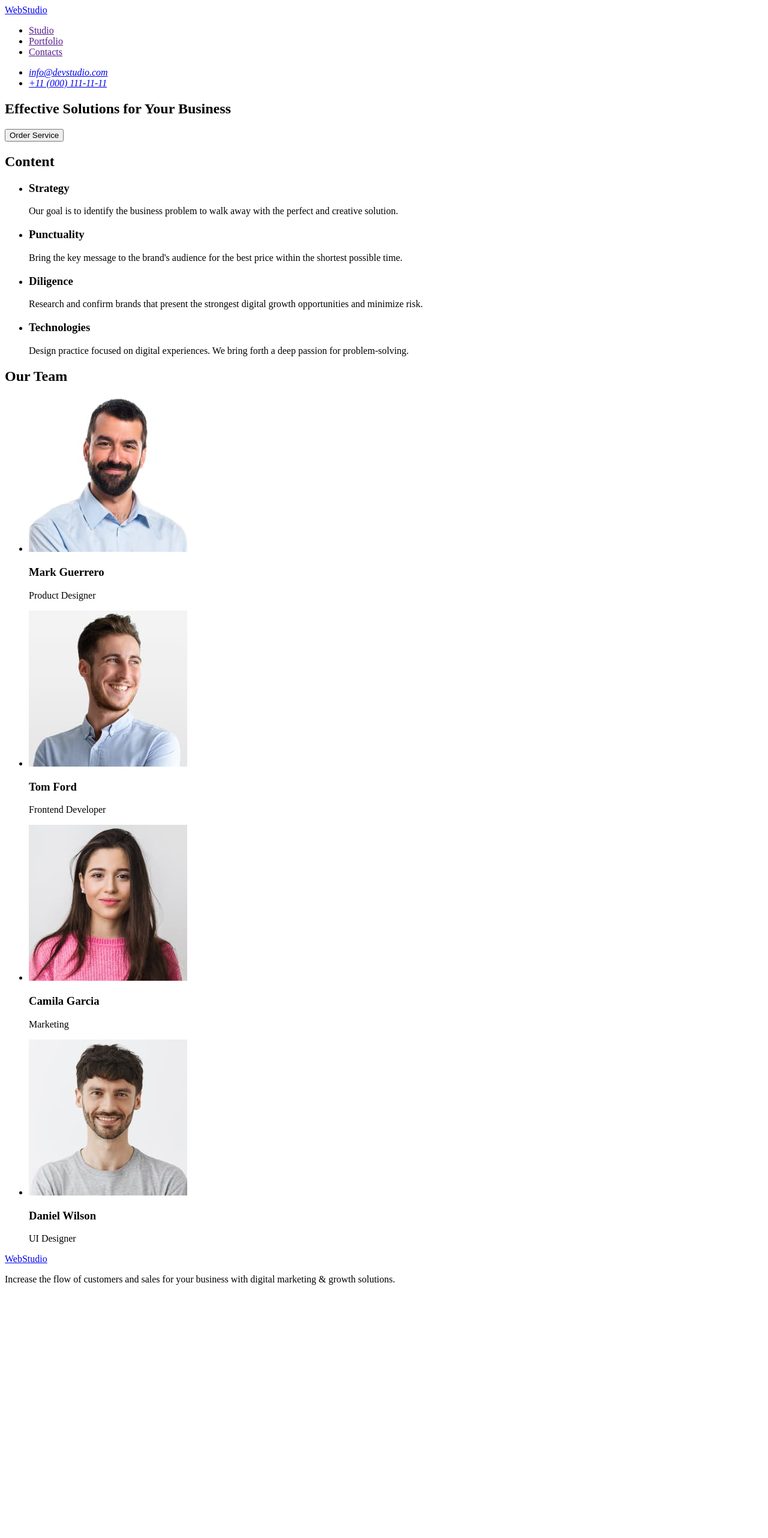
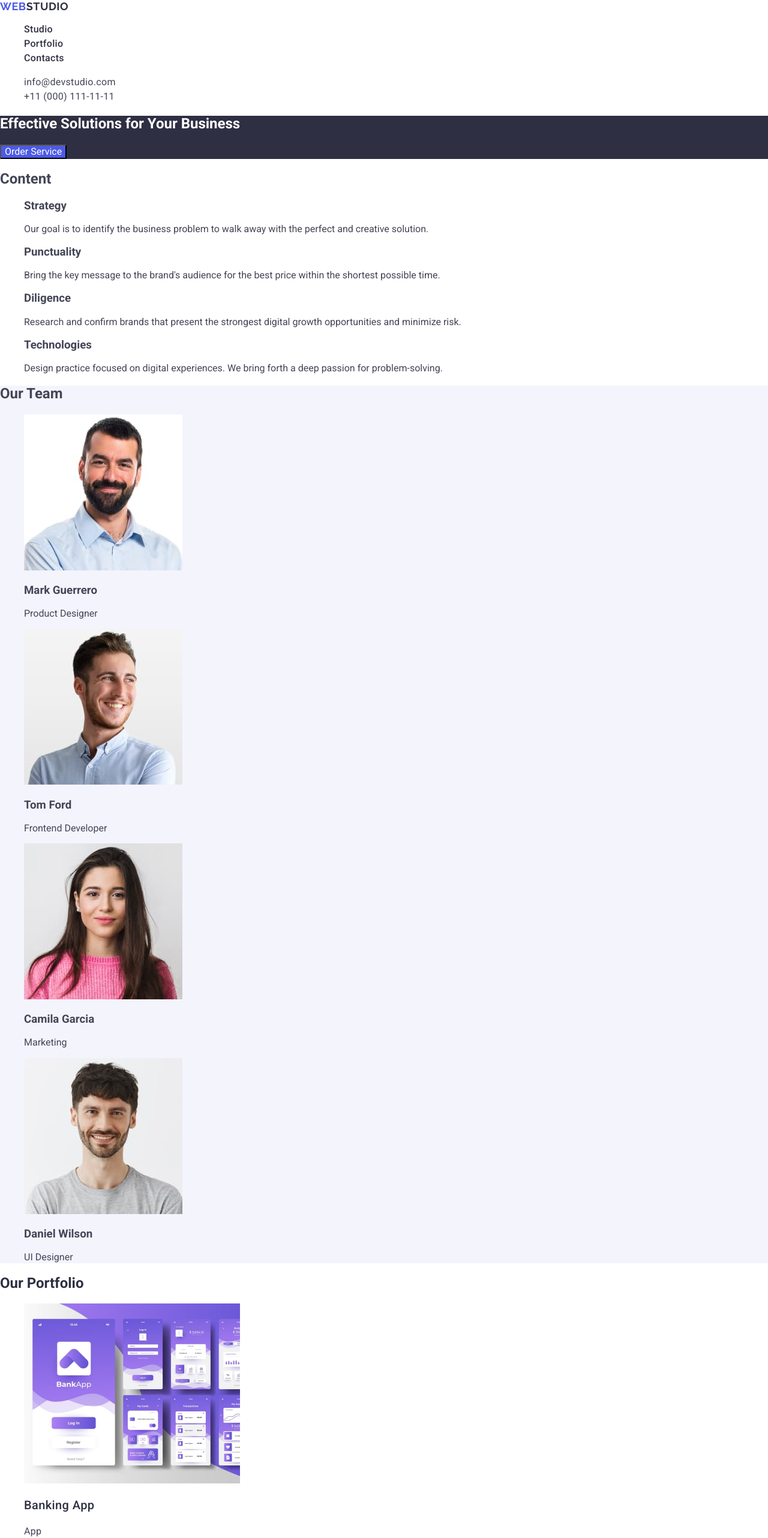
Before and after one commit to helenka-IT/goit-markup-hw-02, a plain HTML site: page index.html in a window 1280 px wide. Shown: the top 2564 px of the page at 60% size. Before the commit the page ends 2158 px from the top, so only its background shows below. Drawn offline with nearby package versions, Linux system fonts and the light colour scheme.

Commit message:
commit message

```diff
--- /dev/null
+++ b/css/styles.css
@@ -0,0 +1,94 @@
+body {
+  font-family: "Roboto", sans-serif;
+  color: #434455;
+  background-color: #fff;
+}
+
+ul,
+ol {
+  list-style-type: none;
+}
+a {
+  text-decoration: none;
+}
+.logo {
+  font-family: "Raleway", sans-serif;
+  font-weight: 700;
+  font-size: 18px;
+  line-height: 1.17;
+  letter-spacing: 0.03em;
+  text-transform: uppercase;
+  color: #4d5ae5;
+}
+.header-logo .logo-part {
+  color: #2e2f42;
+}
+.footer-logo .logo-part {
+  color: #f4f4fd;
+}
+button {
+  cursor: pointer;
+  background-color: #4d5ae5;
+  color: #fff;
+}
+.section-first {
+  background-color: #2e2f42;
+}
+.title-section-first {
+  color: #fff;
+}
+.nav-link {
+  font-weight: 500;
+  font-size: 16px;
+  line-height: 1.5;
+  letter-spacing: 0.02em;
+  color: #2e2f42;
+}
+.nav-link:hover,
+.nav-link:focus {
+  color: #404bbf;
+}
+.contacts {
+  font-style: normal;
+}
+.contacts-link {
+  font-size: 16px;
+  line-height: 1.5;
+  letter-spacing: 0.02em;
+  color: #434455;
+}
+.contacts-link:hover,
+.contacts-link:focus {
+  color: #404bbf;
+}
+
+.our-team-container {
+  background-color: #f4f4fd;
+}
+.title-our-portfolio {
+  color: #2e2f42;
+}
+.name-portfolio {
+  font-weight: 500;
+  font-size: 20px;
+  line-height: 1.2;
+  letter-spacing: 0.02em;
+  color: #2e2f42;
+}
+.info-portfolio {
+  font-weight: 400;
+  font-size: 16px;
+  line-height: 1.5;
+  letter-spacing: 0.02em;
+  color: #434455;
+}
+.footer-container {
+  background-color: #2e2f42;
+}
+.info-footer {
+  font-weight: 400;
+  font-size: 16px;
+  line-height: 1.5;
+  letter-spacing: 0.02em;
+  color: #f4f4fd;
+}
--- a/index.html
+++ b/index.html
@@ -4,39 +4,58 @@
     <meta charset="UTF-8" />
     <meta name="viewport" content="width=, initial-scale=1.0" />
     <title>Document</title>
+    <link
+      rel="stylesheet"
+      href="https://cdnjs.cloudflare.com/ajax/libs/modern-normalize/2.0.0/modern-normalize.min.css"
+      integrity="sha512-4xo8blKMVCiXpTaLzQSLSw3KFOVPWhm/TRtuPVc4WG6kUgjH6J03IBuG7JZPkcWMxJ5huwaBpOpnwYElP/m6wg=="
+      crossorigin="anonymous"
+      referrerpolicy="no-referrer"
+    />
+    <link rel="preconnect" href="https://fonts.googleapis.com" />
+    <link rel="preconnect" href="https://fonts.gstatic.com" crossorigin />
     <link rel="preconnect" href="https://fonts.googleapis.com" />
     <link rel="preconnect" href="https://fonts.gstatic.com" crossorigin />
     <link
-      href="https://fonts.googleapis.com/css2?family=Raleway:ital,wght@0,700;1,700&family=Roboto:wght@400;500;700&display=swap"
+      href="https://fonts.googleapis.com/css2?family=Raleway:wght@700&family=Roboto:wght@400;500;700&display=swap"
       rel="stylesheet"
     />
-    <link rel="stylesheet" href="" />
+    <link rel="stylesheet" href="/css/styles.css" />
   </head>
   <body>
-    <header>
-      <nav>
-        <a href="./index.html">WebStudio</a>
-        <ul>
-          <li><a href="">Studio</a></li>
-          <li><a href="">Portfolio</a></li>
-          <li><a href="">Contacts</a></li>
+    <header class="page-header">
+      <nav class="header-nav">
+        <a class="logo header-logo" href="./index.html"
+          >Web<span class="logo-part">Studio</span></a
+        >
+        <ul class="nav-list">
+          <li class="nav-item">
+            <a class="nav-link" href="./index.html">Studio</a>
+          </li>
+          <li class="nav-item"><a class="nav-link" href="">Portfolio</a></li>
+          <li class="nav-item"><a class="nav-link" href="">Contacts</a></li>
         </ul>
       </nav>
-      <address>
-        <ul>
-          <li>
-            <a href="mailto:info@devstudio.com">info@devstudio.com</a><br />
+      <address class="contacts">
+        <ul class="contacts-list">
+          <li class="contacts-item">
+            <a class="contacts-link" href="mailto:info@devstudio.com"
+              >info@devstudio.com</a
+            ><br />
           </li>
-          <li>
-            <a href="tel:+110001111111">+11 (000) 111-11-11</a>
+          <li class="contacts-item">
+            <a class="contacts-link" href="tel:+110001111111"
+              >+11 (000) 111-11-11</a
+            >
           </li>
         </ul>
       </address>
     </header>
 
     <main>
-      <section>
-        <h1>Effective Solutions for Your Business</h1>
+      <section class="section-first">
+        <h1 class="title-section-first">
+          Effective Solutions for Your Business
+        </h1>
         <button type="button">Order Service</button>
       </section>
 
@@ -74,7 +93,7 @@
         </ul>
       </section>
 
-      <section>
+      <section class="our-team-container">
         <h2>Our Team</h2>
         <ul>
           <li>
@@ -99,10 +118,72 @@
           </li>
         </ul>
       </section>
+      <section class="our-portfolio-container">
+        <h2 class="title-our-portfolio">Our Portfolio</h2>
+        <ul>
+          <li>
+            <img
+              src="./images/img-banking-app.jpg"
+              alt="Banking App"
+              width="360"
+            />
+            <h3 class="name-portfolio">Banking App</h3>
+            <p class="info-portfolio">App</p>
+          </li>
+          <li>
+            <img
+              src="./images/img-cashless-payment.jpg"
+              alt="Cashless Payment"
+              width="360"
+            />
+            <h3 class="name-portfolio">Cashless Payment</h3>
+            <p class="info-portfolio">Marketing</p>
+          </li>
+          <li>
+            <img
+              src="./images/img-meditation-app.jpg"
+              alt="Meditation App"
+              width="360"
+            />
+            <h3 class="name-portfolio">Meditation App</h3>
+            <p class="info-portfolio">App</p>
+          </li>
+          <li>
+            <img
+              src="./images/img-taxi-service.jpg"
+              alt="Taxi Service"
+              width="360"
+            />
+            <h3 class="name-portfolio">Taxi Service</h3>
+            <p class="info-portfolio">Marketing</p>
+          </li>
+          <li>
+            <img
+              src="./images/img-screen-Illustrations.jpg"
+              alt="Screen Illustrations"
+              width="360"
+            />
+            <h3 class="name-portfolio">Screen Illustrations</h3>
+            <p class="info-portfolio">Design</p>
+          </li>
+          <li>
+            <img
+              src="./images/img-online-courses.jpg"
+              alt="Online Courses"
+              width="360"
+            />
+            <h3 class="name-portfolio">Online Courses</h3>
+            <p class="info-portfolio">Marketing</p>
+          </li>
+        </ul>
+      </section>
     </main>
-    <footer>
-      <a href="./index.html">WebStudio</a>
-      <p>
+
+    <footer class="footer-container">
+      <a class="footer-logo" href="./index.html"
+        >Web<span class="logo-part">Studio</span></a
+      >
+      <p class="info-footer">
         Increase the flow of customers and sales for your business with digital
         marketing & growth solutions.
       </p>
```
Also changed, not shown: images/css/styles.css (deleted, +0 -7 lines), images/img-banking-app.jpg (added), images/img-cashless-payment.jpg (added), images/img-meditation-app.jpg (added), images/img-online-courses.jpg (added), images/img-screen-Illustrations.jpg (added), images/img-taxi-service.jpg (added).
